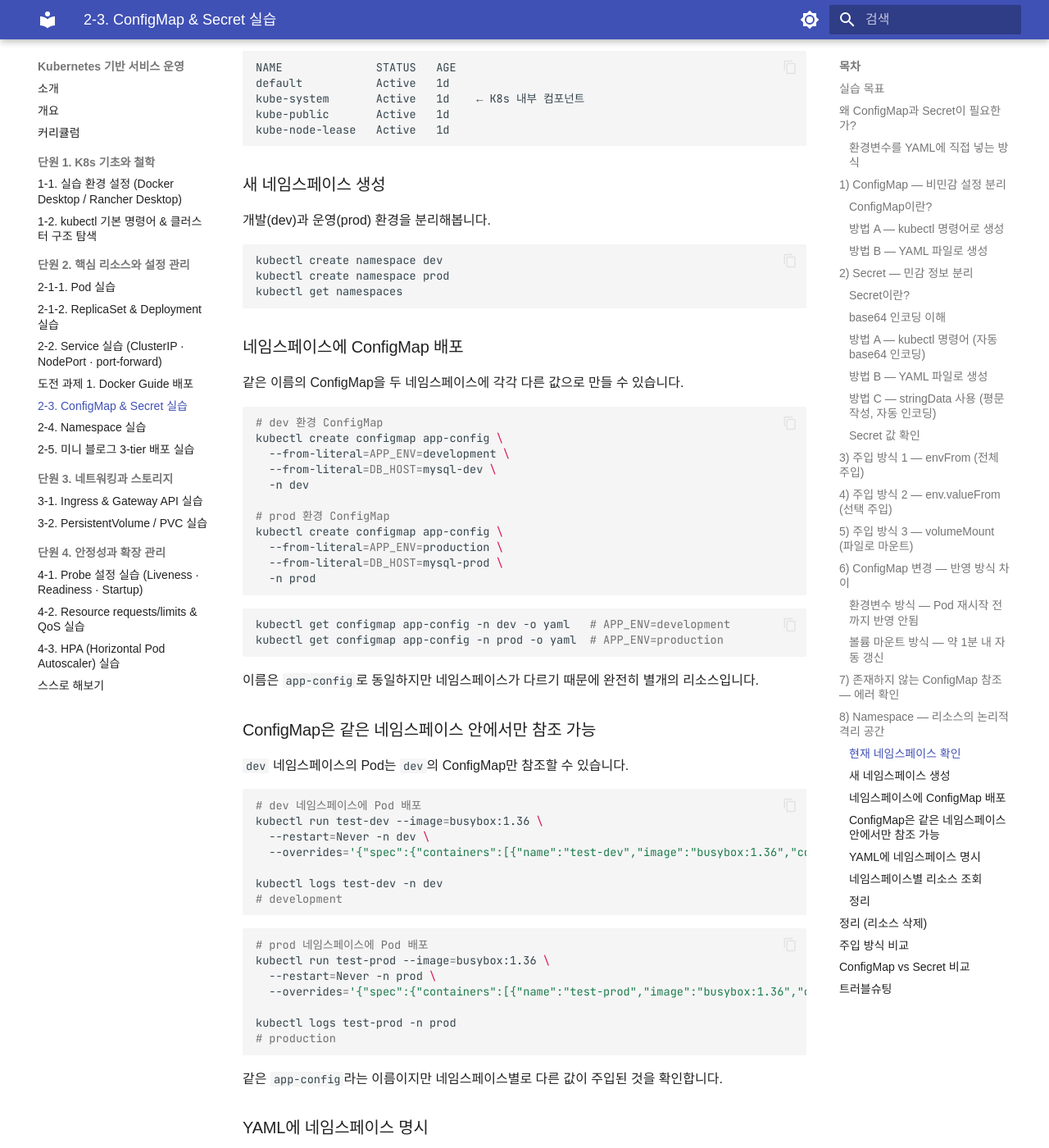
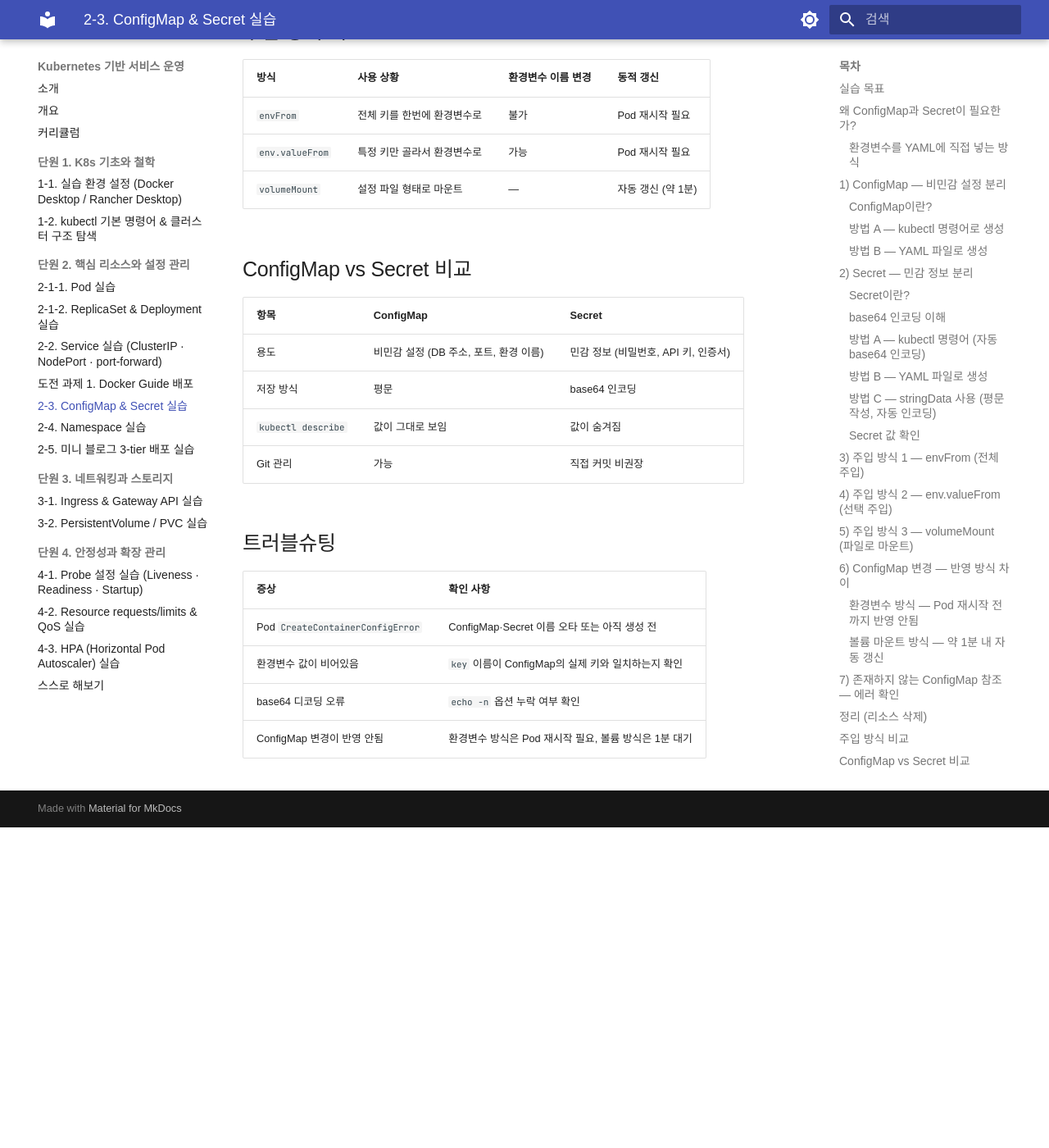
Before and after one commit to skilleat-labs/docker-k8s-labs, an MkDocs documentation site: the page built from docs/modules/module10/2-3.md, in a window 1280 px wide and 1400 px high, scrolled down 8585 px. Shown: the whole window at 82% size. Built offline with MkDocs 1.6.1 and Material for MkDocs 9.7.7, drawn with Linux system fonts in a browser that asks for light colours; some web fonts are replaced; after the commit the page ends 9594 px from its top, so only the background shows below that; some of the changed text lies outside the part shown.

Commit message:
docs: 2-3에서 Namespace 섹션 제거 — 2-4로 분리
Co-Authored-By: Claude Sonnet 4.6 <noreply@anthropic.com>

````diff
--- a/docs/modules/module10/2-3.md
+++ b/docs/modules/module10/2-3.md
@@ -435,118 +435,6 @@ kubectl delete pod pod-error
 
 ---
 
-## 8) Namespace — 리소스의 논리적 격리 공간
-
-지금까지 만든 ConfigMap, Secret, Pod는 모두 `default` 네임스페이스에 생성됐습니다. 네임스페이스는 클러스터 안에서 **리소스를 논리적으로 구분하는 공간**입니다.
-
-### 현재 네임스페이스 확인
-
-```bash
-kubectl get namespaces
-```
-
-```
-NAME              STATUS   AGE
-default           Active   1d
-kube-system       Active   1d    ← K8s 내부 컴포넌트
-kube-public       Active   1d
-kube-node-lease   Active   1d
-```
-
-### 새 네임스페이스 생성
-
-개발(dev)과 운영(prod) 환경을 분리해봅니다.
-
-```bash
-kubectl create namespace dev
-kubectl create namespace prod
-kubectl get namespaces
-```
-
-### 네임스페이스에 ConfigMap 배포
-
-같은 이름의 ConfigMap을 두 네임스페이스에 각각 다른 값으로 만들 수 있습니다.
-
-```bash
-# dev 환경 ConfigMap
-kubectl create configmap app-config \
-  --from-literal=APP_ENV=development \
-  --from-literal=DB_HOST=mysql-dev \
-  -n dev
-
-# prod 환경 ConfigMap
-kubectl create configmap app-config \
-  --from-literal=APP_ENV=production \
-  --from-literal=DB_HOST=mysql-prod \
-  -n prod
-```
-
-```bash
-kubectl get configmap app-config -n dev -o yaml   # APP_ENV=development
-kubectl get configmap app-config -n prod -o yaml  # APP_ENV=production
-```
-
-이름은 `app-config`로 동일하지만 네임스페이스가 다르기 때문에 완전히 별개의 리소스입니다.
-
-### ConfigMap은 같은 네임스페이스 안에서만 참조 가능
-
-`dev` 네임스페이스의 Pod는 `dev`의 ConfigMap만 참조할 수 있습니다.
-
-```bash
-# dev 네임스페이스에 Pod 배포
-kubectl run test-dev --image=busybox:1.36 \
-  --restart=Never -n dev \
-  --overrides='{"spec":{"containers":[{"name":"test-dev","image":"busybox:1.36","command":["sh","-c","echo $APP_ENV && sleep 3600"],"envFrom":[{"configMapRef":{"name":"app-config"}}]}],"restartPolicy":"Never"}}'
-
-kubectl logs test-dev -n dev
-# development
-```
-
-```bash
-# prod 네임스페이스에 Pod 배포
-kubectl run test-prod --image=busybox:1.36 \
-  --restart=Never -n prod \
-  --overrides='{"spec":{"containers":[{"name":"test-prod","image":"busybox:1.36","command":["sh","-c","echo $APP_ENV && sleep 3600"],"envFrom":[{"configMapRef":{"name":"app-config"}}]}],"restartPolicy":"Never"}}'
-
-kubectl logs test-prod -n prod
-# production
-```
-
-같은 `app-config`라는 이름이지만 네임스페이스별로 다른 값이 주입된 것을 확인합니다.
-
-### YAML에 네임스페이스 명시
-
-`metadata.namespace`에 네임스페이스를 지정하면 `-n` 없이도 원하는 네임스페이스에 배포됩니다.
-
-```yaml
-apiVersion: v1
-kind: ConfigMap
-metadata:
-  name: app-config
-  namespace: dev        # 네임스페이스 명시
-data:
-  APP_ENV: development
-```
-
-### 네임스페이스별 리소스 조회
-
-```bash
-kubectl get all -n dev     # dev 네임스페이스 전체 리소스
-kubectl get all -n prod    # prod 네임스페이스 전체 리소스
-kubectl get configmaps -A  # 모든 네임스페이스의 ConfigMap
-```
-
-### 정리
-
-```bash
-kubectl delete namespace dev
-kubectl delete namespace prod
-```
-
-> 네임스페이스를 삭제하면 그 안의 모든 리소스(Pod, ConfigMap, Secret 등)가 함께 삭제됩니다.
-
----
-
 ## 정리 (리소스 삭제)
 
 ```bash
````
